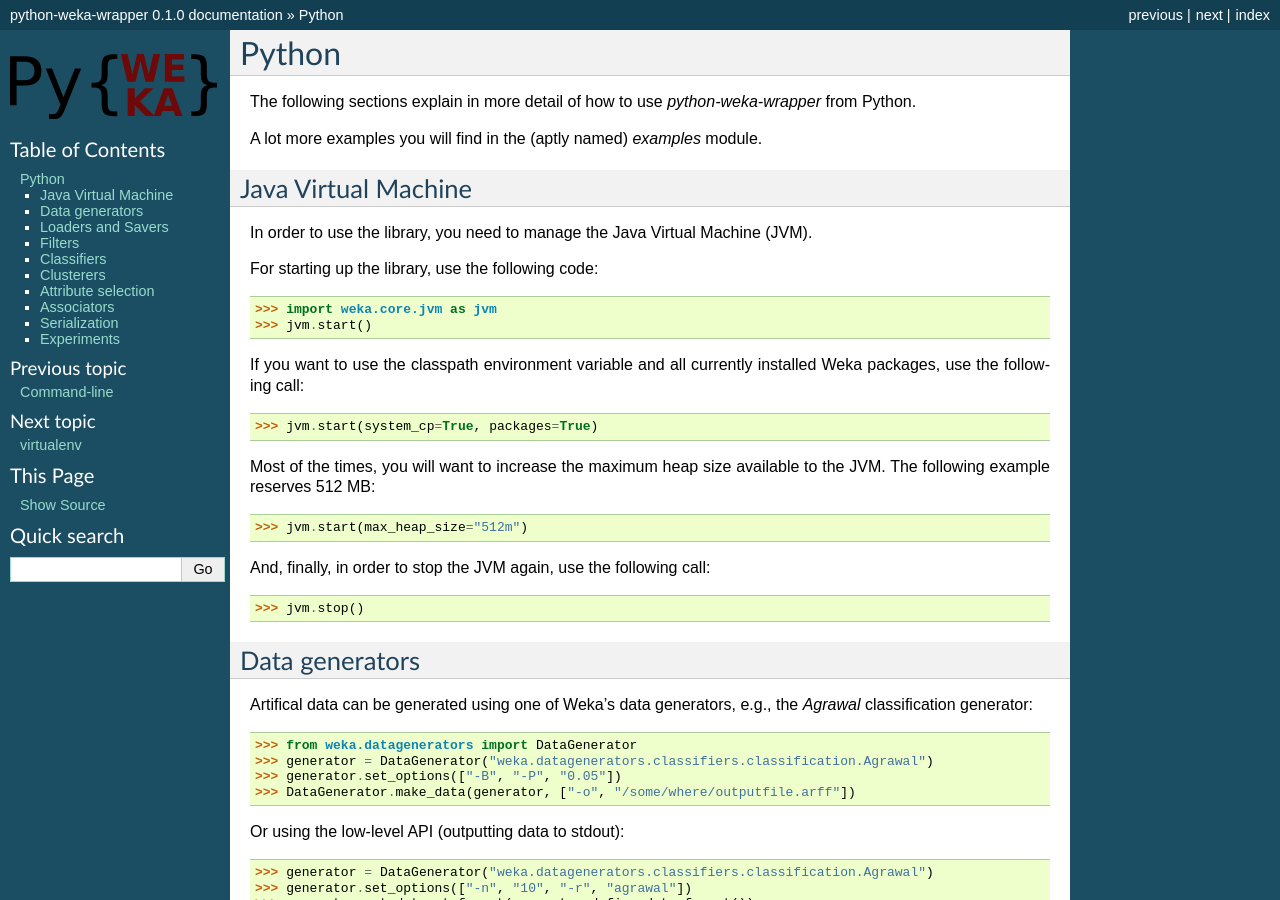
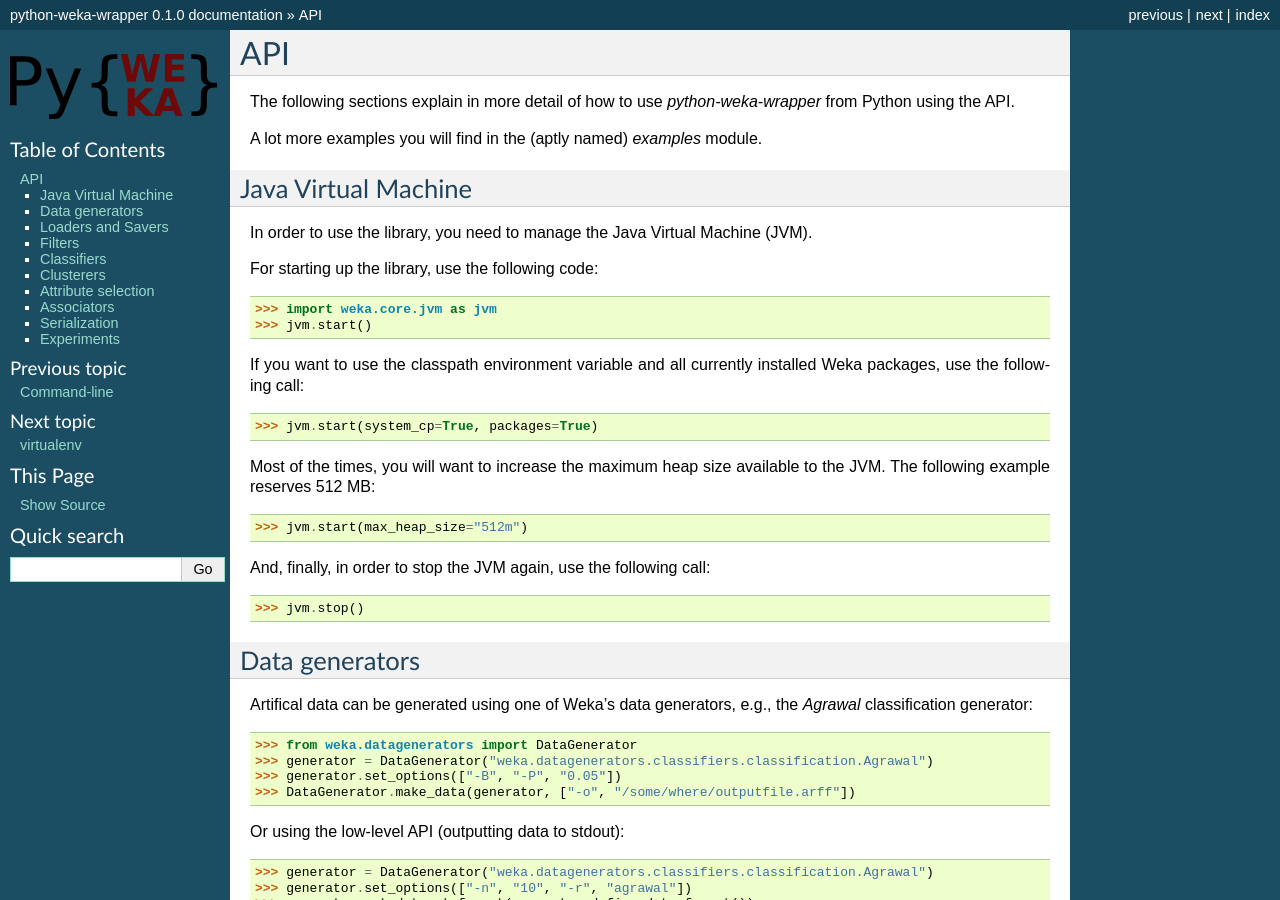
Before and after one commit to fracpete/python-weka-wrapper, a Sphinx documentation site: the page built from doc/source/api.rst, in a window 1280 px wide and 900 px high. Built offline with Sphinx 7.4.7, drawn with Linux system fonts in a browser that asks for light colours.

Commit message:
changed header: Python -> API

```diff
--- a/doc/source/api.rst
+++ b/doc/source/api.rst
@@ -1,7 +1,7 @@
-Python
-======
+API
+===
 
-The following sections explain in more detail of how to use *python-weka-wrapper* from Python.
+The following sections explain in more detail of how to use *python-weka-wrapper* from Python using the API.
 
 A lot more examples you will find in the (aptly named) `examples` module.
 
```
